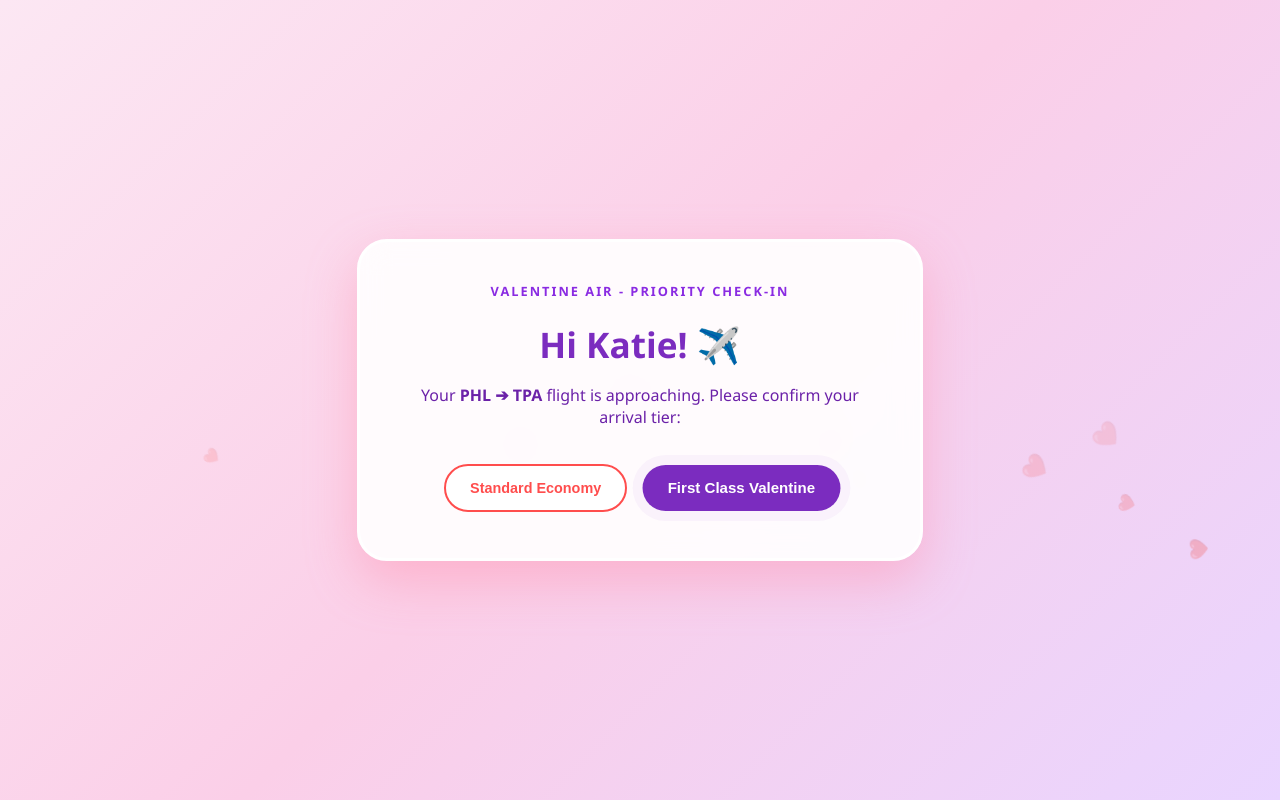
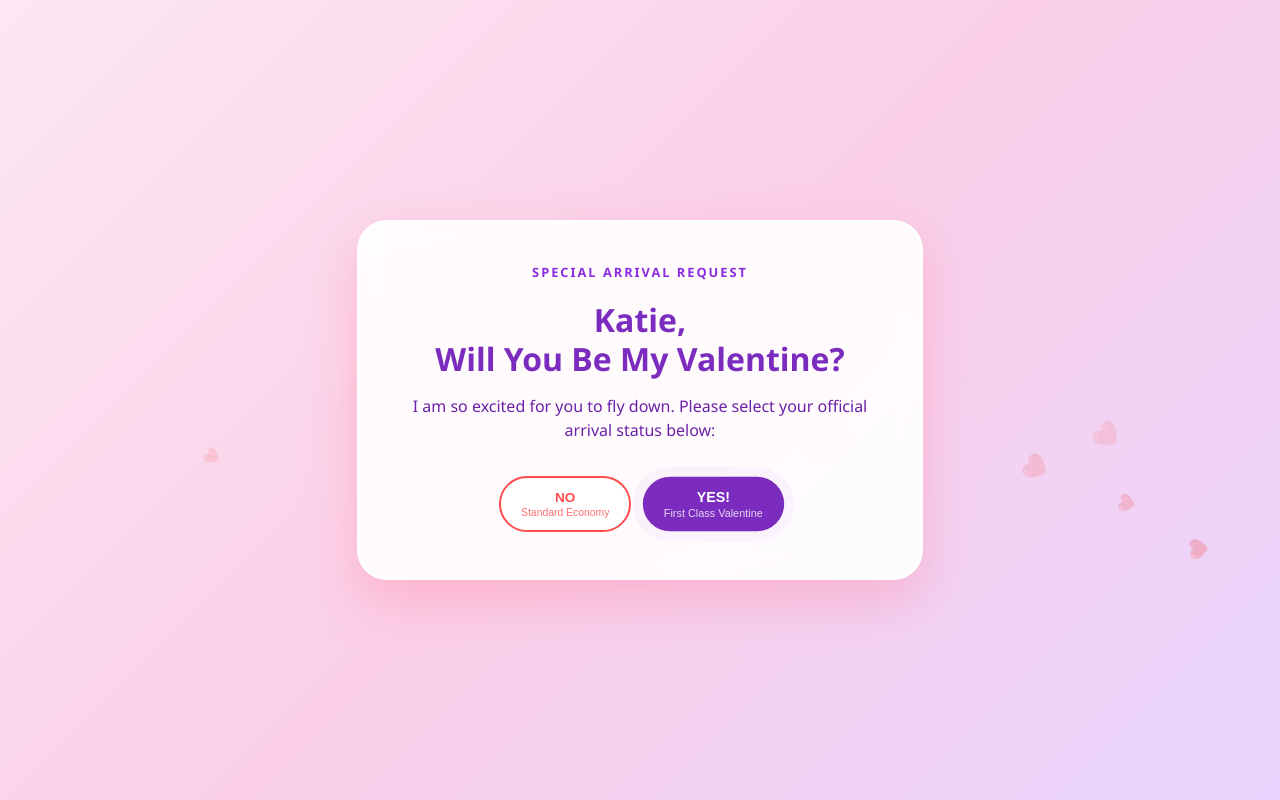
Before and after one commit to NOdabashian/Valentine, a plain HTML site: page index.html in a window 1280 px wide. Shown: the top 800 px of the page. Drawn offline with nearby package versions, Linux system fonts and the light colour scheme.

Commit message:
Add files via upload

```diff
--- a/index.html
+++ b/index.html
@@ -53,29 +53,34 @@
             z-index: 10;
         }
 
-        h1 { font-size: 2.2rem; margin: 0 0 10px 0; color: var(--deep-purple); }
+        h1 { font-size: 2rem; margin: 0 0 15px 0; color: var(--deep-purple); line-height: 1.2; }
         .sub-text { color: #8a2be2; font-weight: 800; text-transform: uppercase; letter-spacing: 2px; font-size: 0.8rem; margin-bottom: 20px; }
 
-        .instruction { font-size: 1rem; color: #6b21a8; margin-bottom: 30px; }
+        .instruction { font-size: 1rem; color: #6b21a8; margin-bottom: 30px; line-height: 1.5; }
 
         .btn-container {
             display: flex;
             justify-content: center;
-            gap: 20px;
+            gap: 15px;
             margin-top: 20px;
-            height: 60px;
+            height: 65px;
             align-items: center;
         }
 
         button {
-            padding: 14px 24px;
+            padding: 12px 20px;
             border: none;
             border-radius: 50px;
             cursor: pointer;
             font-weight: bold;
-            font-size: 0.9rem;
+            font-size: 0.85rem;
             transition: all 0.3s ease;
+            display: flex;
+            flex-direction: column;
+            align-items: center;
         }
+
+        .btn-sub { font-size: 0.65rem; font-weight: normal; opacity: 0.8; margin-top: 2px; }
 
         #yesBtn {
             background: var(--deep-purple);
@@ -141,25 +146,31 @@
 </head>
 <body>
 
-<div id="error-msg">⚠️ SECTION OVERBOOKED</div>
+<div id="error-msg">⚠️ SECTION UNAVAILABLE</div>
 
 <div id="main-card">
     <div id="init-screen">
-        <div class="sub-text">Valentine Air - Priority Check-In</div>
-        <h1>Hi Katie! ✈️</h1>
-        <p class="instruction">Your <strong>PHL ➔ TPA</strong> flight is approaching. Please confirm your arrival tier:</p>
+        <div class="sub-text">Special Arrival Request</div>
+        <h1>Katie,<br>Will You Be My Valentine?</h1>
+        <p class="instruction">I am so excited for you to fly down. Please select your official arrival status below:</p>
 
         <div class="btn-container">
-            <button id="noBtn" onmouseover="moveButton()" onclick="moveButton()">Standard Economy</button>
-            <button id="yesBtn" onclick="acceptInvitation()">First Class Valentine</button>
+            <button id="noBtn" onmouseover="moveButton()" onclick="moveButton()">
+                <span>NO</span>
+                <span class="btn-sub">Standard Economy</span>
+            </button>
+            <button id="yesBtn" onclick="acceptInvitation()">
+                <span>YES!</span>
+                <span class="btn-sub">First Class Valentine</span>
+            </button>
         </div>
     </div>
 
     <div id="boardingPass">
-        <h2 style="color: var(--deep-purple); margin: 0;">Reservation Confirmed! ❤️</h2>
+        <h2 style="color: var(--deep-purple); margin: 0;">Status: Locked In! ❤️</h2>
         <div class="ticket-box">
             <div class="ticket-line"><span class="label">Passenger</span> <strong>KATIE</strong></div>
-            <div class="ticket-line"><span class="label">Status</span> <strong>VALENTINE: LOCKED IN</strong></div>
+            <div class="ticket-line"><span class="label">Status</span> <strong>OFFICIAL VALENTINE</strong></div>
             <div class="ticket-line"><span class="label">From/To</span> <strong>PHL ➔ TPA</strong></div>
             <div class="ticket-line"><span class="label">Arriving</span> <strong>11:30 AM</strong></div>
         </div>
@@ -169,13 +180,12 @@
         </div>
 
         <p id="final-message" style="margin-top: 15px; font-weight: bold; color: #5a189a; font-size: 1.1rem;">
-            I can't wait to have you back in Florida!
+            I can't wait to see you at the gate!
         </p>
     </div>
 </div>
 
 <script>
-    // Create floating hearts
     function createHearts() {
         for(let i=0; i<15; i++) {
             let heart = document.createElement('div');
@@ -221,7 +231,6 @@
     }
 
     function playMusic() {
-        // High-quality acoustic/piano valentine vibe
         const audio = new Audio('https://www.bensound.com/bensound-music/bensound-love.mp3');
         audio.loop = true;
         audio.volume = 0.4;
```
